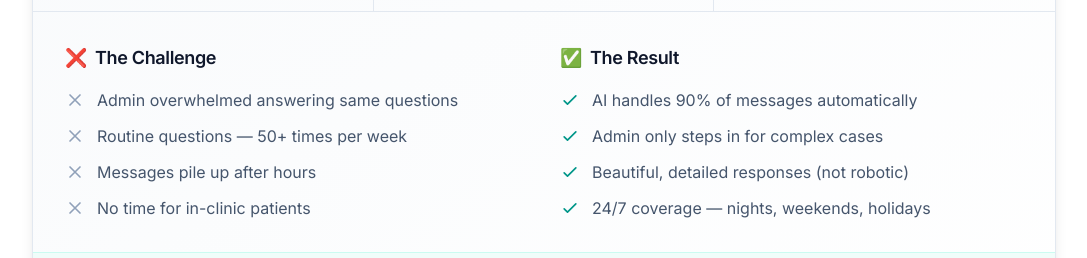
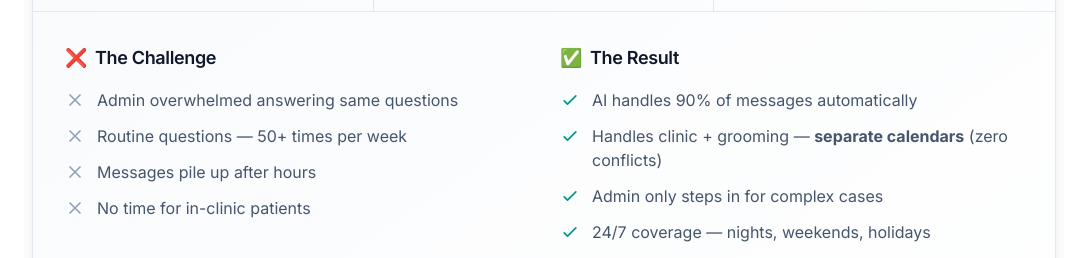
Before and after one commit to iraklidzadzamia/vetflow-landing, a Next.js app: page / in a window 1280 px wide. Shown: the part 3900-4158 px from the top of the page, without its empty margins (96-1183 px from the left). Built offline with nearby package versions, Linux system fonts and the light colour scheme.

Commit message:
feat: Add multi-calendar feature to BioNika case study
- Added: Handles clinic + grooming with separate calendars (zero conflicts)

```diff
--- a/components/Proof.tsx
+++ b/components/Proof.tsx
@@ -104,13 +104,13 @@ export function Proof() {
                                             <svg className="w-5 h-5 text-teal-600 flex-shrink-0 mt-0.5" fill="none" viewBox="0 0 24 24" stroke="currentColor">
                                                 <path strokeLinecap="round" strokeLinejoin="round" strokeWidth={2} d="M5 13l4 4L19 7" />
                                             </svg>
-                                            <span>Admin only steps in for complex cases</span>
+                                            <span>Handles clinic + grooming — <strong>separate calendars</strong> (zero conflicts)</span>
                                         </li>
                                         <li className="flex items-start gap-3">
                                             <svg className="w-5 h-5 text-teal-600 flex-shrink-0 mt-0.5" fill="none" viewBox="0 0 24 24" stroke="currentColor">
                                                 <path strokeLinecap="round" strokeLinejoin="round" strokeWidth={2} d="M5 13l4 4L19 7" />
                                             </svg>
-                                            <span>Beautiful, detailed responses (not robotic)</span>
+                                            <span>Admin only steps in for complex cases</span>
                                         </li>
                                         <li className="flex items-start gap-3">
                                             <svg className="w-5 h-5 text-teal-600 flex-shrink-0 mt-0.5" fill="none" viewBox="0 0 24 24" stroke="currentColor">
```
